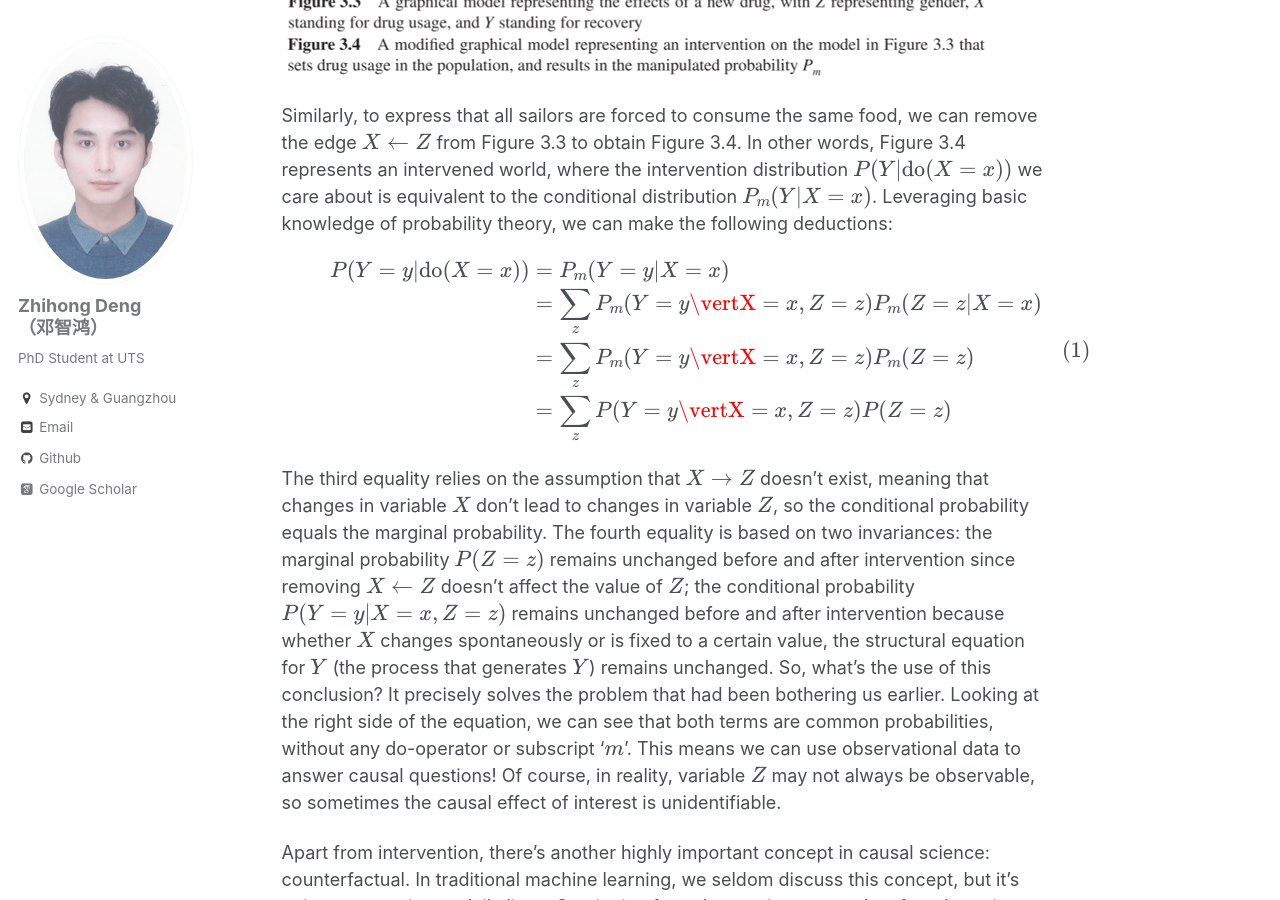
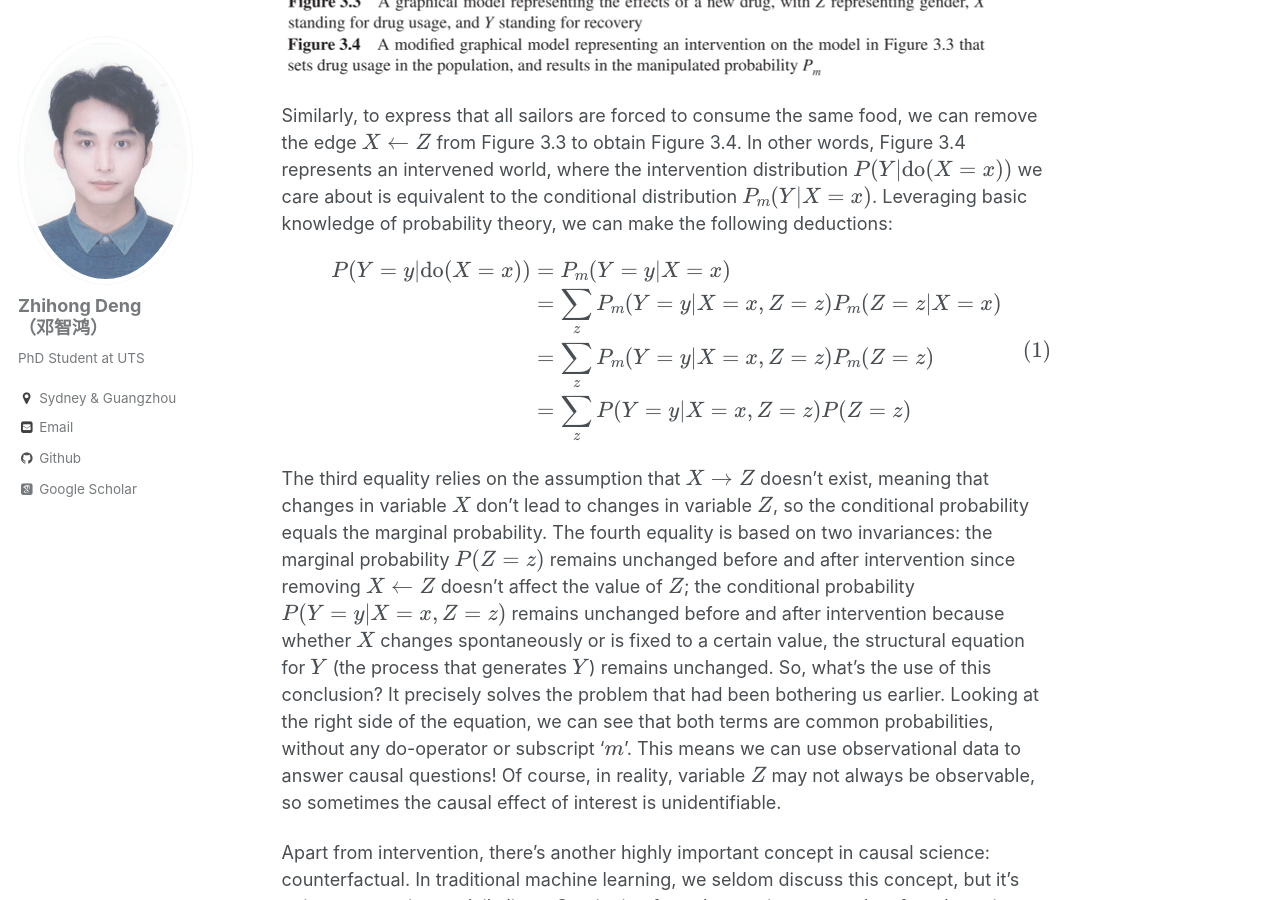
Before and after one commit to familyld/familyld.github.io, a Jekyll site: the page built from _posts/2023-12-03-CausalRL.md, in a window 1280 px wide and 900 px high, scrolled down 6413 px. Built offline with Jekyll 4.4.1, drawn with Linux system fonts in a browser that asks for light colours; some web fonts are replaced; formulas are drawn with MathJax 3; a script that is not in the unit is left out.

Commit message:
CausalRL

```diff
--- a/_posts/2023-12-03-CausalRL.md
+++ b/_posts/2023-12-03-CausalRL.md
@@ -101,7 +101,7 @@ Perhaps someone might ask: Is it really feasible to force all sailors to consume
 Similarly, to express that all sailors are forced to consume the same food, we can remove the edge $X \leftarrow Z$ from Figure 3.3 to obtain Figure 3.4. In other words, Figure 3.4 represents an intervened world, where the intervention distribution $P(Y \vert \text{do}(X=x))$ we care about is equivalent to the conditional distribution $P _m(Y \vert X=x)$. Leveraging basic knowledge of probability theory, we can make the following deductions:
 
 $$
-\begin{split} P(Y=y \vert \text{do}(X=x)) &= P_m (Y=y \vert X=x)\\ &= \sum_z P_m(Y=y\vertX=x, Z=z) P_m(Z=z \vert X=x)\\ &= \sum_z P_m(Y=y\vertX=x, Z=z) P_m(Z=z)\\ &= \sum_z P(Y=y\vertX=x, Z=z) P(Z=z)\\ \end{split}
+\begin{split} P(Y=y \vert \text{do}(X=x)) &= P_m (Y=y \vert X=x)\\ &= \sum_z P_m(Y=y\vert X=x, Z=z) P_m(Z=z \vert X=x)\\ &= \sum_z P_m(Y=y\vert X=x, Z=z) P_m(Z=z)\\ &= \sum_z P(Y=y\vert X=x, Z=z) P(Z=z)\\ \end{split}
 $$
 
 The third equality relies on the assumption that $X \rightarrow Z$ doesn’t exist, meaning that changes in variable $X$ don’t lead to changes in variable $Z$, so the conditional probability equals the marginal probability. The fourth equality is based on two invariances: the marginal probability $P(Z=z)$ remains unchanged before and after intervention since removing $X \leftarrow Z$ doesn’t affect the value of $Z$; the conditional probability $P(Y=y \vert X=x, Z=z)$ remains unchanged before and after intervention because whether $X$ changes spontaneously or is fixed to a certain value, the structural equation for $Y$ (the process that generates $Y$) remains unchanged. So, what's the use of this conclusion? It precisely solves the problem that had been bothering us earlier. Looking at the right side of the equation, we can see that both terms are common probabilities, without any do-operator or subscript '$m$'. This means we can use observational data to answer causal questions! Of course, in reality, variable $Z$ may not always be observable, so sometimes the causal effect of interest is unidentifiable.
```
